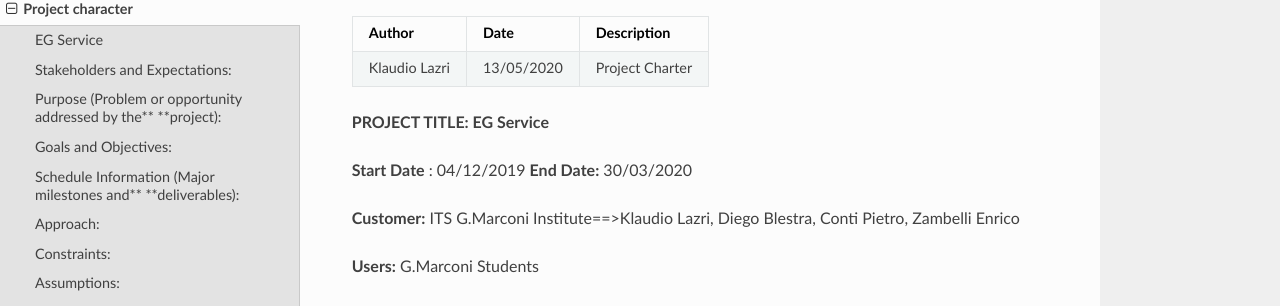
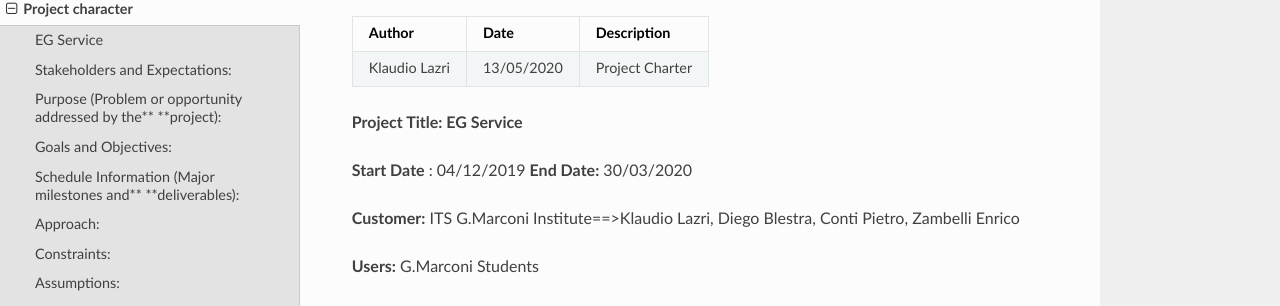
Before and after one commit to TeamPit/2020_5DI_team5_Conti, an MkDocs documentation site: the page built from docs/project_character.md, in a window 1280 px wide and 900 px high. Shown: the part 200-506 px from the top of the window. Built offline with MkDocs 1.6.1, drawn with Linux system fonts in a browser that asks for light colours; nearby versions of some CDN libraries.

```diff
--- a/docs/project_character.md
+++ b/docs/project_character.md
@@ -6,7 +6,7 @@
 | --- | --- | --- |
 | Klaudio Lazri | 13/05/2020 | Project Charter |
 
-**PROJECT TITLE: EG Service**
+**Project Title: EG Service**
 
 **Start Date** : 04/12/2019 **End Date:** 30/03/2020
 
```
